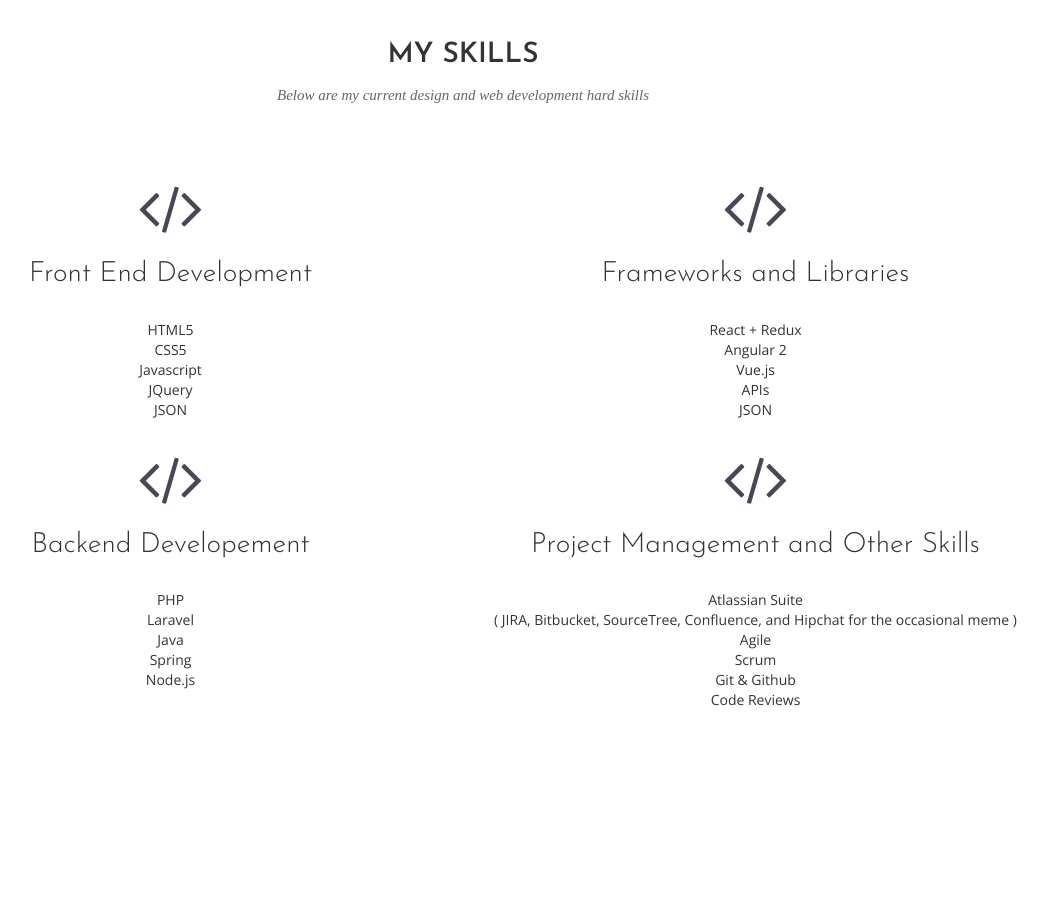
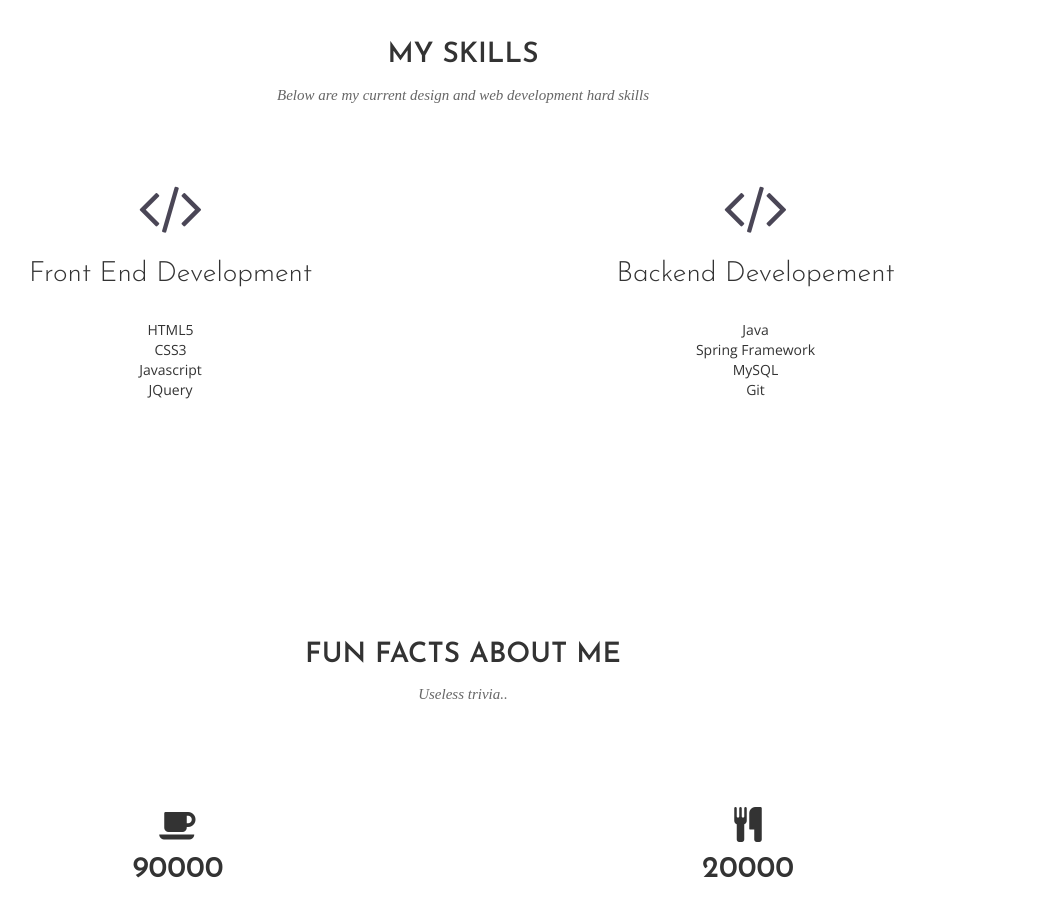
Before and after one commit to titobyte/titovaliente, a Jekyll site: the page built from index.html, in a window 1280 px wide and 900 px high, scrolled down 845 px. Shown: the whole window, without its empty margins (177-1225 px from the left). Built offline with Jekyll 4.4.1, drawn with Linux system fonts in a browser that asks for light colours; nearby versions of some CDN libraries; some web fonts are replaced; comment, search, counter and statistics services are not loaded.

Commit message:
changed portfolio text, blog post, and index skills

```diff
--- a/_posts/2017-05-27-why-I-switched-to-jekyll.markdown
+++ b/_posts/2017-05-27-why-I-switched-to-jekyll.markdown
@@ -3,7 +3,7 @@
 title: Why I switched to Jekyll
 date: 2017-5-27
 image: https://cdn.scotch.io/scotchy-uploads/2015/10/jekyll-banner.png
-lead: "Intro text"
+lead: "The switch to Jekyll"
 category: Jekyll
 subtitle: Why I moved from wordpress and dove into all things Jekyll
 ---
--- a/index.html
+++ b/index.html
@@ -25,31 +25,32 @@
               <br>
               <ul>
                 <li>HTML5</li>
-                <li>CSS5</li>
+                <li>CSS3</li>
                 <li>Javascript</li>
                 <li>JQuery</li>
-                <li>JSON</li>
+
               </ul>
             </div>
           </div>
           <div class="col-sm-6 col-md-6">
             <div class="service-item">
               <i class="fa fa-code" aria-hidden="true"></i>
-              <h3>Frameworks and Libraries</h3>
+              <h3>Backend Developement</h3>
               <br>
               <ul>
-                <li>React + Redux</li>
-                <li>Angular 2</li>
-                <li>Vue.js</li>
-                <li>APIs</li>
-                <li>JSON</li>
+                <li>Java</li>
+                <li>Spring Framework</li>
+                <li>MySQL</li>
+                <li>Git</li>
               </ul>
             </div>
           </div>
         </div>
-        <div class="row ">
+      </div>
+    </section>
+        <!-- <div class="row "> -->
           <!-- bottom row -->
-          <div class="col-sm-6 col-md-6">
+          <!-- <div class="col-sm-6 col-md-6">
             <div class="service-item">
               <i class="fa fa-code" aria-hidden="true"></i>
               <h3>Backend Developement</h3>
@@ -81,7 +82,7 @@
           </div>
         </div>
       </div>
-    </section>
+    </section> -->
     <!-- Content Start -->
     <section id="testimonial">
       <div class="container">
--- a/portfolio.html
+++ b/portfolio.html
@@ -38,11 +38,7 @@
                         <a href="diversity-in-tech.html">
                           <img src="img/dit-logo.png" alt="">
                           <div class="overly">
-                            <div class="position-center">
-                              <h2>Diversity In Tech</h2>
-                              <p>Labore et dolore magna aliqua. Ut enim ad </p>
-
-                            </div>
+                            <h2>Diversity In Tech</h2>
                           </div>
                         </a>
                       </li>
```
Also changed, not shown: 1 other file.
